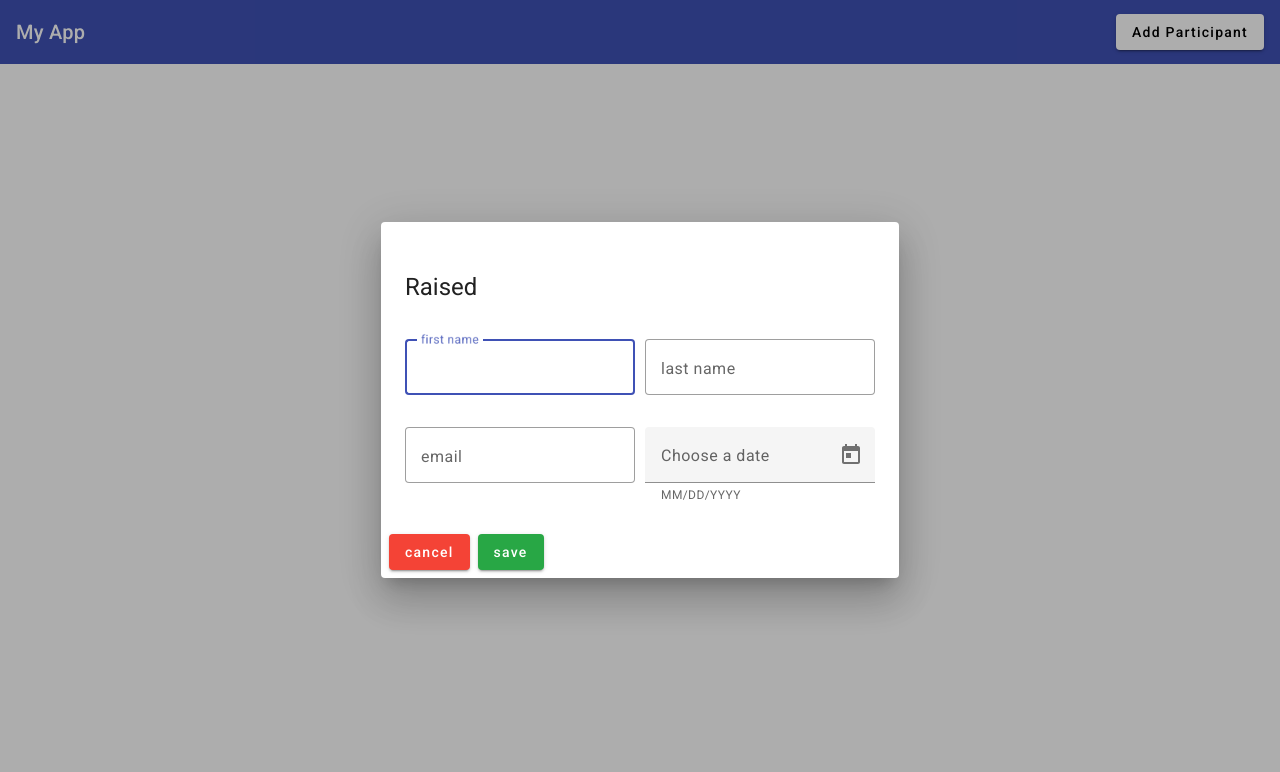
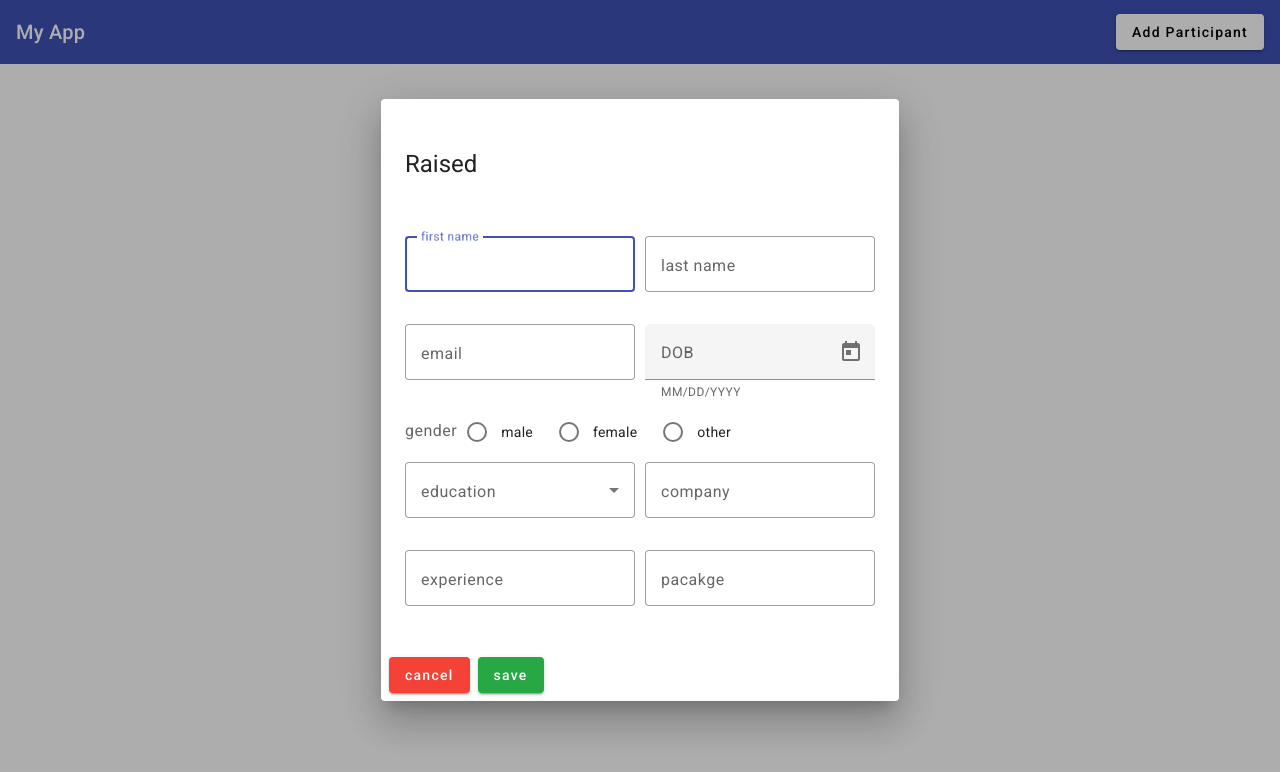
Before and after one commit to gouranga65/crud-app, an Angular app: page / in a window 1280 px wide. Both pictures are taken after a click on the button "Add Participant". Shown: the top 772 px of the page. Built offline with nearby package versions, Linux system fonts and the light colour scheme.

Commit message:
done: reactive form without validation

```diff
--- a/src/app/component/emp-add/emp-add.component.html
+++ b/src/app/component/emp-add/emp-add.component.html
@@ -1,27 +1,28 @@
 <div mat-dialog-title>
   <h1>Raised</h1>
 </div>
+<form [formGroup]="empForm" (ngSubmit)="onFormSubmit()">
   <div mat-dialog-content>
     <div class="row">
       <mat-form-field appearance="outline">
         <mat-label>first name</mat-label>
-      <input matInput />
+        <input matInput formControlName="firstName" />
       </mat-form-field>
 
       <mat-form-field appearance="outline">
         <mat-label>last name</mat-label>
-      <input matInput />
+        <input matInput formControlName="lastName" />
       </mat-form-field>
     </div>
     <div class="row">
       <mat-form-field appearance="outline">
         <mat-label>email</mat-label>
-      <input matInput />
+        <input matInput formControlName="email" />
       </mat-form-field>
 
       <mat-form-field>
-      <mat-label>Choose a date</mat-label>
-      <input matInput [matDatepicker]="picker" />
+        <mat-label>DOB</mat-label>
+        <input matInput [matDatepicker]="picker" formControlName="DOB" />
         <mat-hint>MM/DD/YYYY</mat-hint>
         <mat-datepicker-toggle
           matIconSuffix
@@ -30,8 +31,41 @@
         <mat-datepicker #picker></mat-datepicker>
       </mat-form-field>
     </div>
+    <div class="row">
+      <mat-radio-group aria-label="Select an option" formControlName="gender">
+        <mat-label>gender</mat-label>
+        <mat-radio-button value="male">male</mat-radio-button>
+        <mat-radio-button value="female">female</mat-radio-button>
+        <mat-radio-button value="other">other</mat-radio-button>
+      </mat-radio-group>
+    </div>
+    <div class="row">
+      <mat-form-field appearance="outline">
+        <mat-label>education</mat-label>
+        <mat-select formControlName="education">
+          <mat-option *ngFor="let val of education" [value]="val">
+            {{ val }}
+          </mat-option>
+        </mat-select>
+      </mat-form-field>
+      <mat-form-field appearance="outline">
+        <mat-label>company</mat-label>
+        <input matInput formControlName="company" />
+      </mat-form-field>
+    </div>
+    <div class="row">
+      <mat-form-field appearance="outline">
+        <mat-label>experience</mat-label>
+        <input matInput type="number" formControlName="experience" />
+      </mat-form-field>
+      <mat-form-field appearance="outline">
+        <mat-label>pacakge</mat-label>
+        <input matInput type="number" formControlName="pacakge" />
+      </mat-form-field>
+    </div>
   </div>
   <div mat-dialog-actions>
     <button mat-raised-button color="warn">cancel</button>
-  <button mat-raised-button color="success">save</button>
+    <button mat-raised-button type="submit" color="success">save</button>
   </div>
+</form>
--- a/src/app/component/emp-add/emp-add.component.scss
+++ b/src/app/component/emp-add/emp-add.component.scss
@@ -14,3 +14,6 @@
     width: 100%;
   }
 }
+.mat-mdc-radio-button ~ .mat-mdc-radio-button {
+    margin-left: 16px;
+  }
--- a/src/app/component/emp-add/emp-add.component.ts
+++ b/src/app/component/emp-add/emp-add.component.ts
@@ -1,10 +1,38 @@
 import { Component } from '@angular/core';
+import { FormBuilder, FormGroup } from '@angular/forms';
+import { Food } from 'type';
 
 @Component({
   selector: 'app-emp-add',
   templateUrl: './emp-add.component.html',
-  styleUrls: ['./emp-add.component.scss']
+  styleUrls: ['./emp-add.component.scss'],
 })
 export class EmpAddComponent {
+  empForm: FormGroup;
+  constructor(private _fb: FormBuilder) {
+    this.empForm = this._fb.group({
+      firstName: '',
+      lastName: '',
+      email: '',
+      DOB: '',
+      gender: '',
+      education: '',
+      company: '',
+      experience: '',
+      pacakge: '',
+    });
+  }
+  education: string[] = [
+    'matric',
+    'intermediate',
+    'diploma',
+    'graduate',
+    'post graduate ',
+  ];
+  onFormSubmit(){
+    if (this.empForm.valid) {
+      console.log(this.empForm.value);
 
+    }
+  }
 }
--- /dev/null
+++ b/type.ts
@@ -0,0 +1,4 @@
+export class Food{
+    "value":string;
+    "viewValue":string
+}
```
Also changed, not shown: src/app/app.module.ts (+7 -0 lines). Lines whose indentation alone changed are shown as unchanged.
